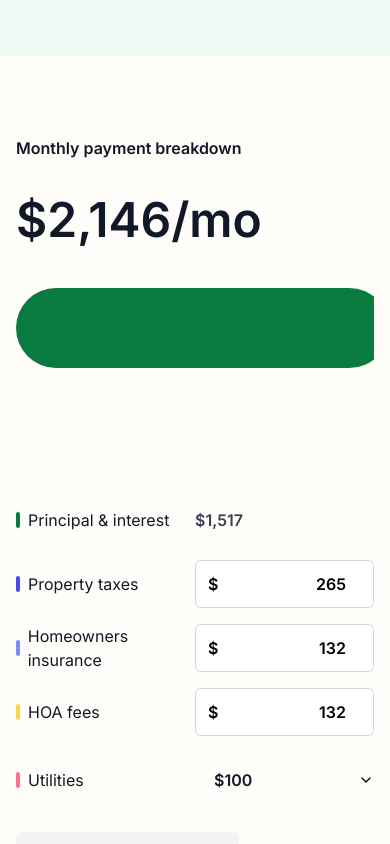
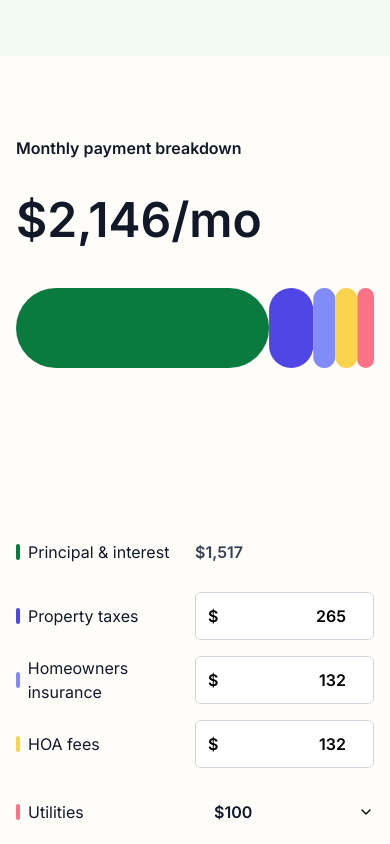
Before and after one commit to CoPrime69/better-clone, a Next.js app: page /mortgage-calculator in a window 390 px wide. Shown: the part 780-1624 px from the top of the page. Built offline with nearby package versions, Linux system fonts and the light colour scheme.

Commit message:
Fixed mobile layout issue of SVG Graph

```diff
--- a/src/components/mortgage-calculator/PaymentBreakdown.tsx
+++ b/src/components/mortgage-calculator/PaymentBreakdown.tsx
@@ -72,8 +72,29 @@ const PaymentBreakdown: React.FC<PaymentBreakdownProps> = ({
   const hoaPercentage = calculatePercentage(localHoaFees);
   const utilitiesPercentage = calculatePercentage(localUtilities);
 
-  // Calculate widths for SVG visualization
-  const svgWidth = 528; // Base width of SVG
+  // Replace the fixed SVG width with a responsive approach
+  const svgContainerRef = useRef<HTMLDivElement>(null);
+  const [svgWidth, setSvgWidth] = useState(528); // Default width, will be updated
+
+  // Update SVG width on resize
+  useEffect(() => {
+    const updateWidth = () => {
+      if (svgContainerRef.current) {
+        setSvgWidth(svgContainerRef.current.clientWidth);
+      }
+    };
+
+    // Initial width calculation
+    updateWidth();
+
+    // Add resize event listener
+    window.addEventListener("resize", updateWidth);
+
+    // Cleanup
+    return () => window.removeEventListener("resize", updateWidth);
+  }, []);
+
+  // Calculate widths for SVG visualization (now using dynamic svgWidth)
   const piWidth = (piPercentage / 100) * svgWidth;
   const taxWidth = (taxPercentage / 100) * svgWidth;
   const insuranceWidth = (insurancePercentage / 100) * svgWidth;
@@ -260,8 +281,8 @@ const PaymentBreakdown: React.FC<PaymentBreakdownProps> = ({
 
   return (
     <section className="bg-[#FFFDFA] pt-[80px]">
-      <div className="max-w-[1400px] mx-auto px-4 sm:px-6 lg:px-8">
-        <div className="grid md:grid-cols-2 gap-8">
+      <div className="max-w-[1280px] mx-auto px-4 sm:px-6 lg:px-8">
+        <div className="grid md:grid-cols-2 gap-16">
           {/* Left Column - Chart and Total */}
           <div>
             <h4 className="font-semibold text-gray-900 text-base md:text-[18px]">
@@ -275,9 +296,9 @@ const PaymentBreakdown: React.FC<PaymentBreakdownProps> = ({
               ${formatCurrency(totalMonthlyPayment)}/mo
             </p>
 
-            {/* SVG Chart Visualization */}
-            <div className="mt-8">
-              <svg height="80" width="100%" xmlns="http://www.w3.org/2000/svg">
+            {/* SVG Chart Visualization - Now with ref for dynamic sizing */}
+            <div className="mt-8" ref={svgContainerRef}>
+              <svg height="80" width="100%" viewBox={`0 0 ${svgWidth} 80`} preserveAspectRatio="xMinYMid meet" xmlns="http://www.w3.org/2000/svg">
                 <rect
                   data-testid="principalPill"
                   height="80"
```
